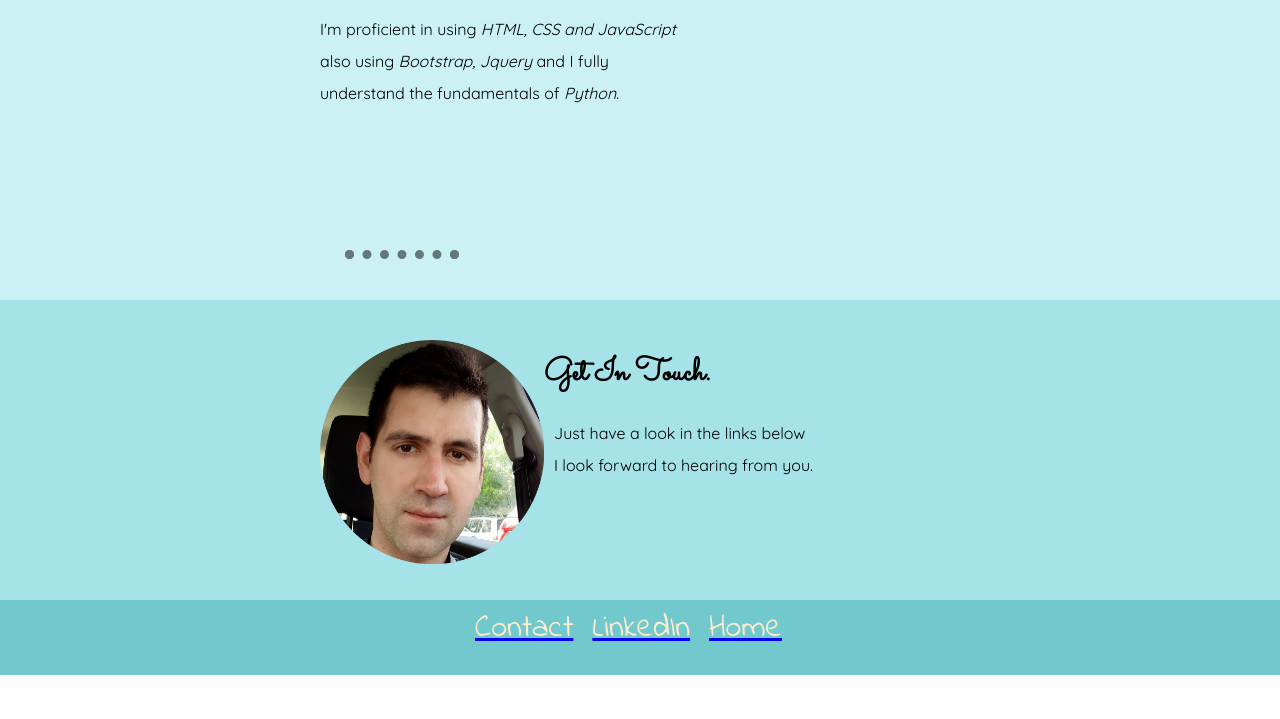
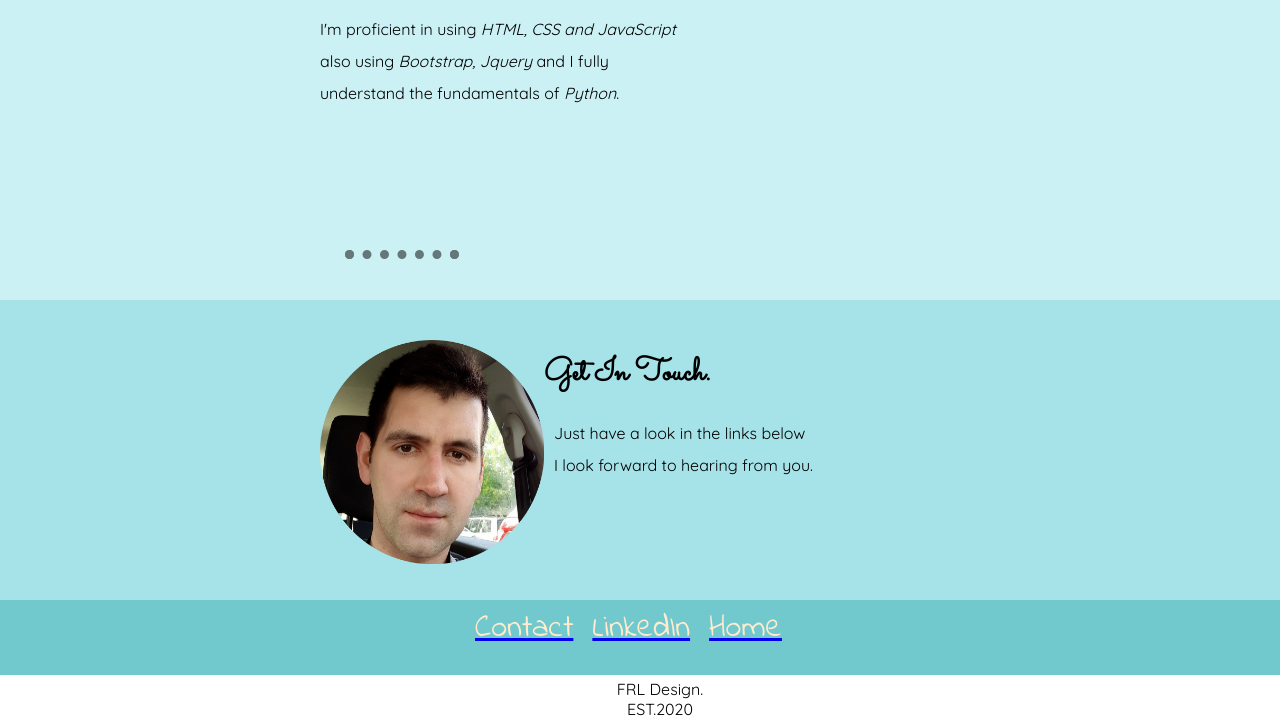
Before and after one commit to FRL1987/Portfolio, a plain HTML site: page index.html in a window 1280 px wide. Shown: the part 800-1519 px from the top of the page. Before the commit the page ends 1475 px from the top, so only its background shows below. Drawn offline with Linux system fonts and the light colour scheme.

Commit message:
Update index.html

```diff
--- a/index.html
+++ b/index.html
@@ -58,4 +58,5 @@
         <li><a href="mailto:ross_mcintyre@yahoo.com"><p class="info">Contact<p></a></li>
         <li><a href="https://www.linkedin.com/in/ross-mcintyre-8b55b61ab/" target="_blank"><p class="info">LinkedIn</p></a></li>
         <li><a href="home.html"><p class="info">Home</p></a></li>
+        <p class="contactinformation" style=" font-family: 'Quicksand', sans-serif; text-align: center;">FRL Design.<br> EST.2020</p>
         </footer>
```
